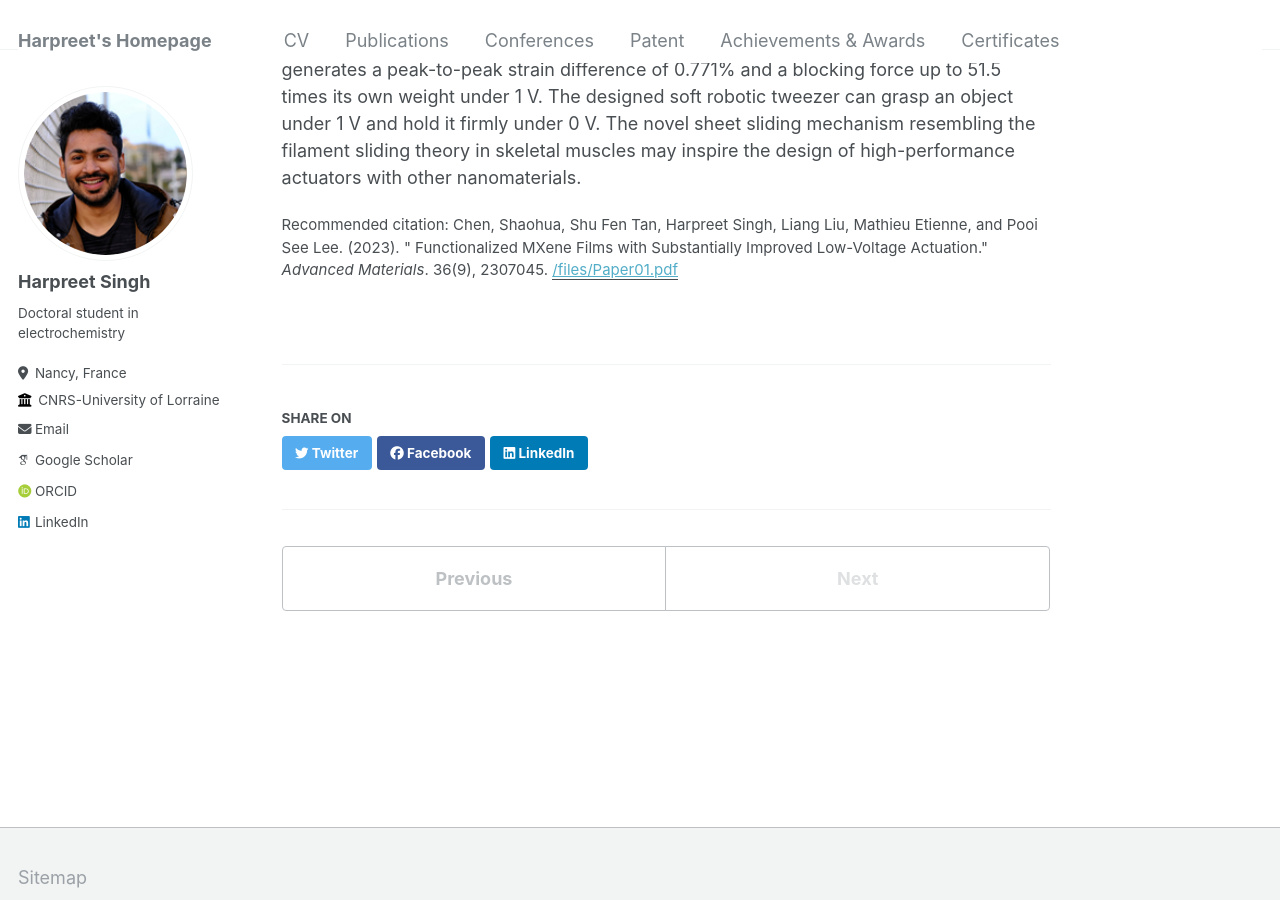
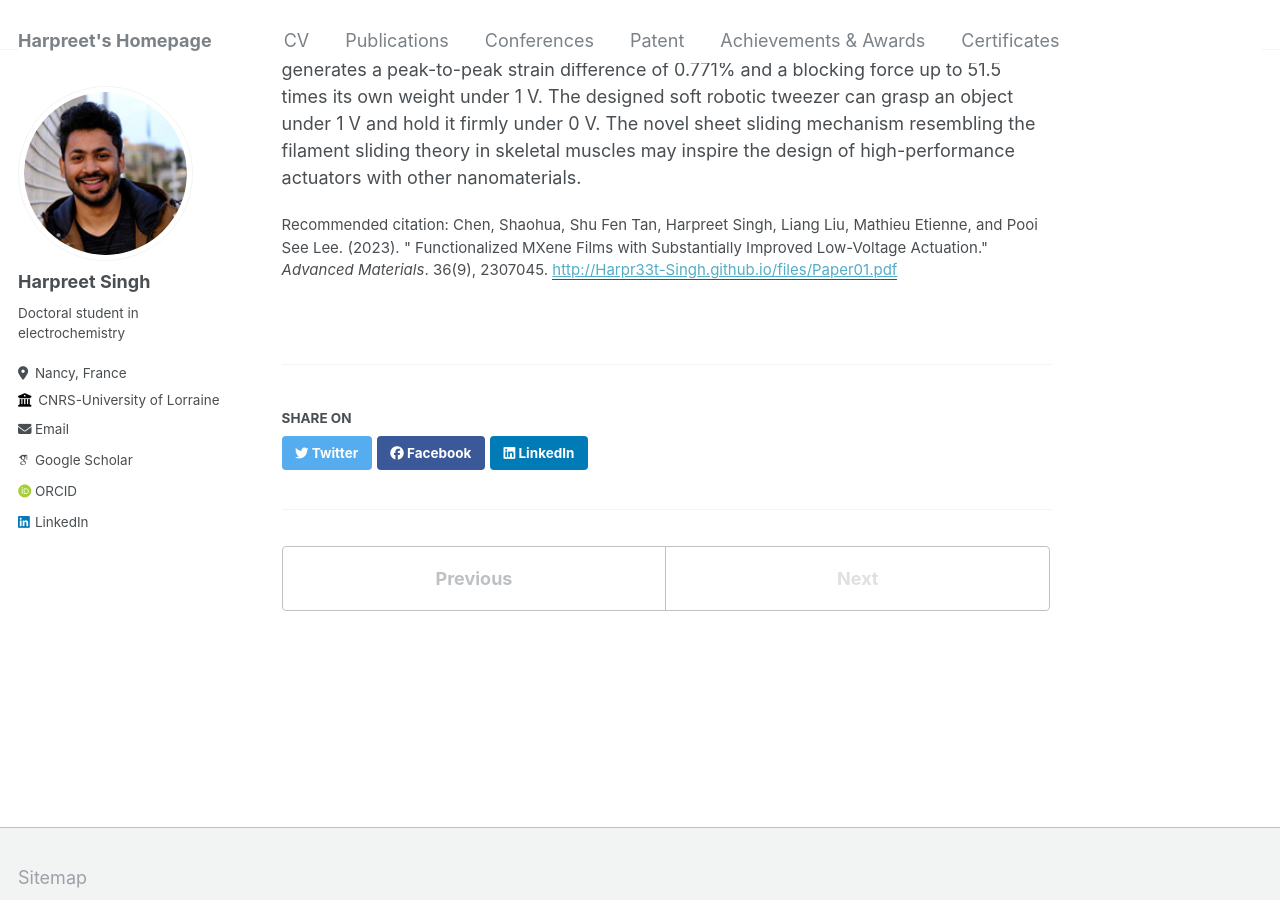
Before and after one commit to Harpr33t-Singh/Harpr33t-Singh.github.io, a Jekyll site: the page built from _publications/2009-10-01-paper-title-number-1.md, in a window 1280 px wide and 900 px high, scrolled down 425 px. Built offline with Jekyll 4.4.1, drawn with Linux system fonts in a browser that asks for light colours; some web fonts are replaced; some of the changed lines change nothing that is shown.

Commit message:
Update 2009-10-01-paper-title-number-1.md

```diff
--- a/_publications/2009-10-01-paper-title-number-1.md
+++ b/_publications/2009-10-01-paper-title-number-1.md
@@ -5,7 +5,7 @@ permalink: /publication/2010-10-01-paper-title-number-1
 excerpt: 'This paper is about the simple tetrabutylammonium (TBA) functionalization of MXene that improves the in-plane actuation strain, enhances the mechanical property, and stability in air & the electrolyte'
 date: 2023-10-03
 venue: 'Advanced Materials'
-paperurl: /files/Paper01.pdf
+paperurl: 'http://Harpr33t-Singh.github.io/files/Paper01.pdf'
 citation: 'Chen, Shaohua, Shu Fen Tan, Harpreet Singh, Liang Liu, Mathieu Etienne, and Pooi See Lee. (2023). &quot; Functionalized MXene Films with Substantially Improved Low-Voltage Actuation.&quot; <i>Advanced Materials</i>. 36(9), 2307045.'
 ---
 
```
